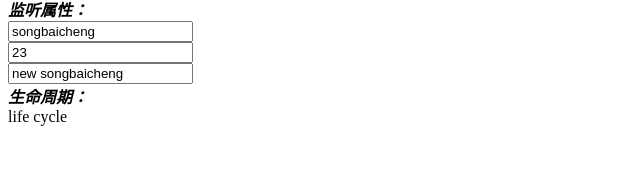
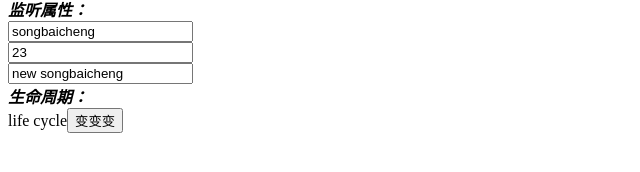
Before and after one commit to songbaicheng/study-demo, a Vue app in the folder responsiveVue3/: page / in a window 1280 px wide. Shown: the part 504-676 px from the top of the page, without its empty margins (0-640 px from the left). Built offline with nearby package versions, Linux system fonts and the light colour scheme.

Commit message:
supply vue code

```diff
--- a/responsiveVue3/src/components/LifeCycle.vue
+++ b/responsiveVue3/src/components/LifeCycle.vue
@@ -4,6 +4,10 @@ import { ref, onBeforeMount, onMounted, onUpdated, onBeforeUpdate, onUnmounted,
 console.log('life cycle')
 let str = ref<string>('life cycle')
 let span = ref<HTMLSpanElement>()
+
+let change = () => {
+    str.value = 'i am chaged'
+}
 
 onBeforeMount(() => {
     console.log('创建之前', span)
@@ -32,4 +36,5 @@ onBeforeUnmount(() => {
 
 <template>
     <span ref="span">{{ str }}</span>
+    <button @click="change">变变变</button>
 </template>
```
